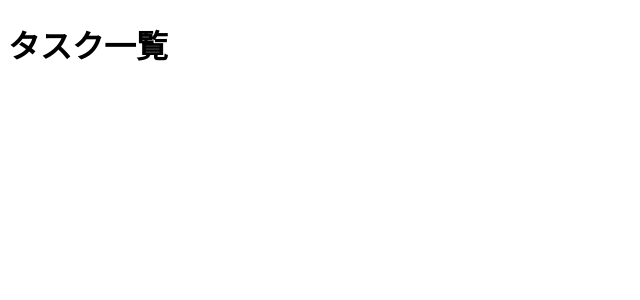
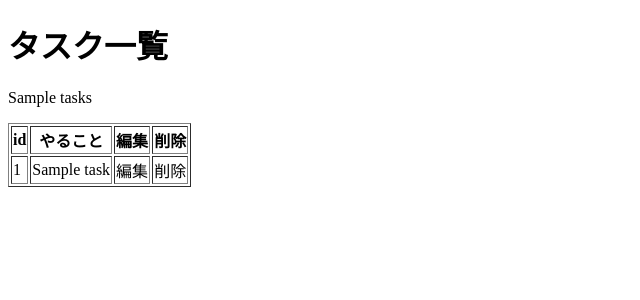
Before and after one commit to callisto1192/flask_testapp, a Flask app: template templates/tasks.html in a window 1280 px wide. Shown: the top 300 px of the page, without its empty margins (0-640 px from the left). Run offline with Flask 2, Linux system fonts and the light colour scheme; the template is opened without the code that fills it: most values are stand-ins (such as "Sample title", 1, 10 or a date in 2020).

Commit message:
DBから取得したデータを表形式で表示

```diff
--- a/app.py
+++ b/app.py
@@ -38,11 +38,11 @@ def template_test():
 def tasks():
     conn = sqlite3.connect(DB_PATH) #DB接続
     c = conn.cursor() #カーソル起動
-    c.exectue('SELECT id,name FROM tasks') #SQLクエリを実行
+    c.execute('SELECT id,name FROM tasks') #SQLクエリを実行
     tasks = c.fetchall() #取得したデータをPythonに変換
     #tasks = [(),(),()]
     print(tasks) #ログに表示して確認する
-    return render_template('tasks.html')
+    return render_template('tasks.html', tasks=tasks )
 
 
 # __name__ というのは、自動的に定義される変数で、現在のファイル(モジュール)名が入ります。
--- a/templates/tasks.html
+++ b/templates/tasks.html
@@ -8,5 +8,22 @@
 </head>
 <body>
     <h1>タスク一覧</h1>
+    <p>{{ tasks }}</p>
+    <table border="1">
+        <tr>
+            <th>id</th>
+            <th>やること</th>
+            <th>編集</th>
+            <th>削除</th>
+        </tr>
+        {% for task in tasks %}
+        <tr>
+            <td>{{ task[0] }}</td>
+            <td>{{ task[1] }}</td>
+            <td>編集</td>
+            <td>削除</td>
+        </tr>
+        {% endfor %}
+    </table>
 </body>
 </html>
```
